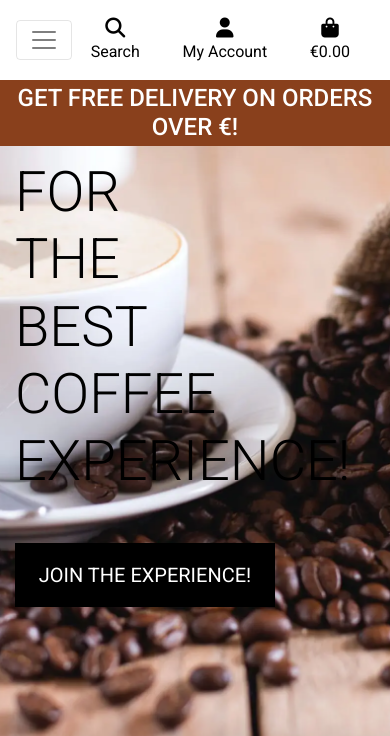
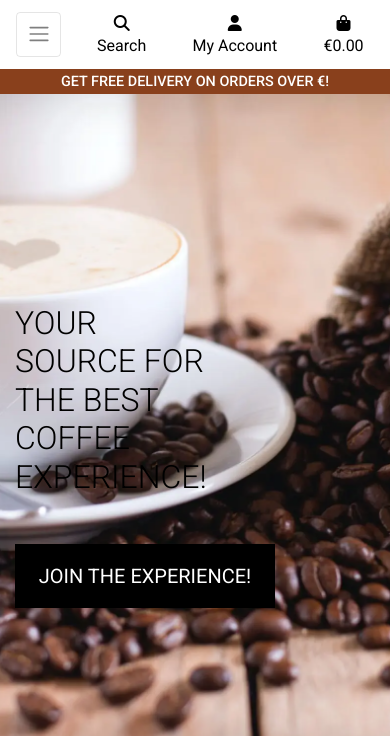
Before and after one commit to shellym96/above_grind, a Django app: page / in a window 390 px wide. Shown: the top 736 px of the page. Run offline with Django 3.2, Linux system fonts and the light colour scheme; parts of the project's set-up code (start-up, migrations or seed data) failed here and were passed over; some libraries are stand-ins or nearby versions.

Commit message:
Update css for mobile styling to look readable

```diff
--- a/static/css/base.css
+++ b/static/css/base.css
@@ -280,7 +280,9 @@ a.category-badge > span.badge.hover {
         padding-top: 164px;
     }
 }
-@media (max-width: 00px) {
+
+/* pad the top a bit when navbar is collapsed on mobile */
+@media (max-width: 991px) {
     .header-container {
         padding-top: 116px;
     }
@@ -288,4 +290,40 @@ a.category-badge > span.badge.hover {
     body {
         height: calc(100vh - 116px);
     }
+
+    .display-4.logo-font.text-black {
+        font-size: 2rem;
+    }
+
+    .nav-link {
+        padding: 0.15rem;
+    }
+
+    .nav-link i.fa-lg {
+        font-size: 1rem;
+    }
+
+    .navbar-toggler {
+        padding: .6rem .6rem;
+        font-size: 1rem;
+    }
+
+    #delivery-banner h4 {
+        font-size: .9rem;
+    }
+
+    .btn.btn-outline-black.rounded-0,
+    .btn.btn-black.rounded-0 {
+        padding: .375rem .375rem;
+    }
+
+    .btn.btn-outline-black.rounded-0.btn-lg,
+    .btn.btn-black.rounded-0.btn-lg {
+        padding: .375rem .375rem;
+        font-size: .75rem;
+    }
+
+    .increment-qty, .decrement-qty {
+        padding: .25rem .5rem !important;
+    }
 }
```
